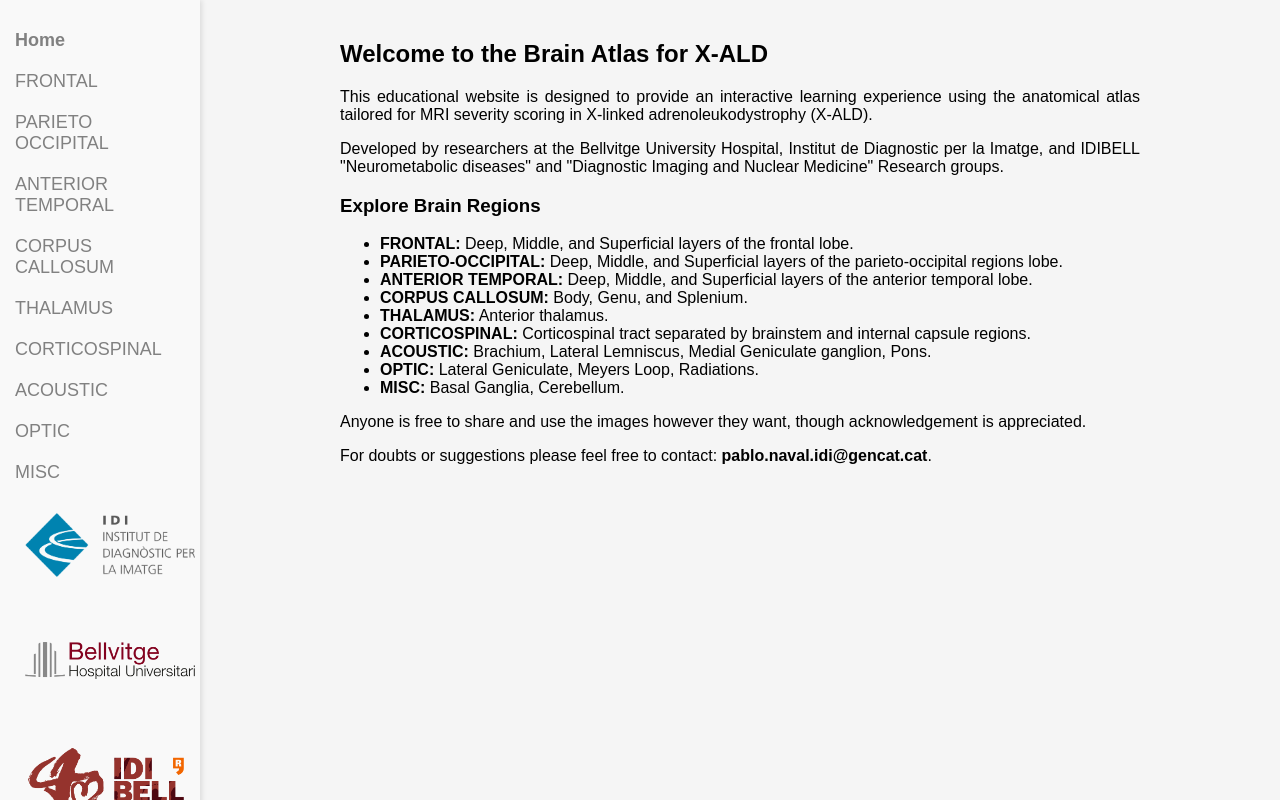
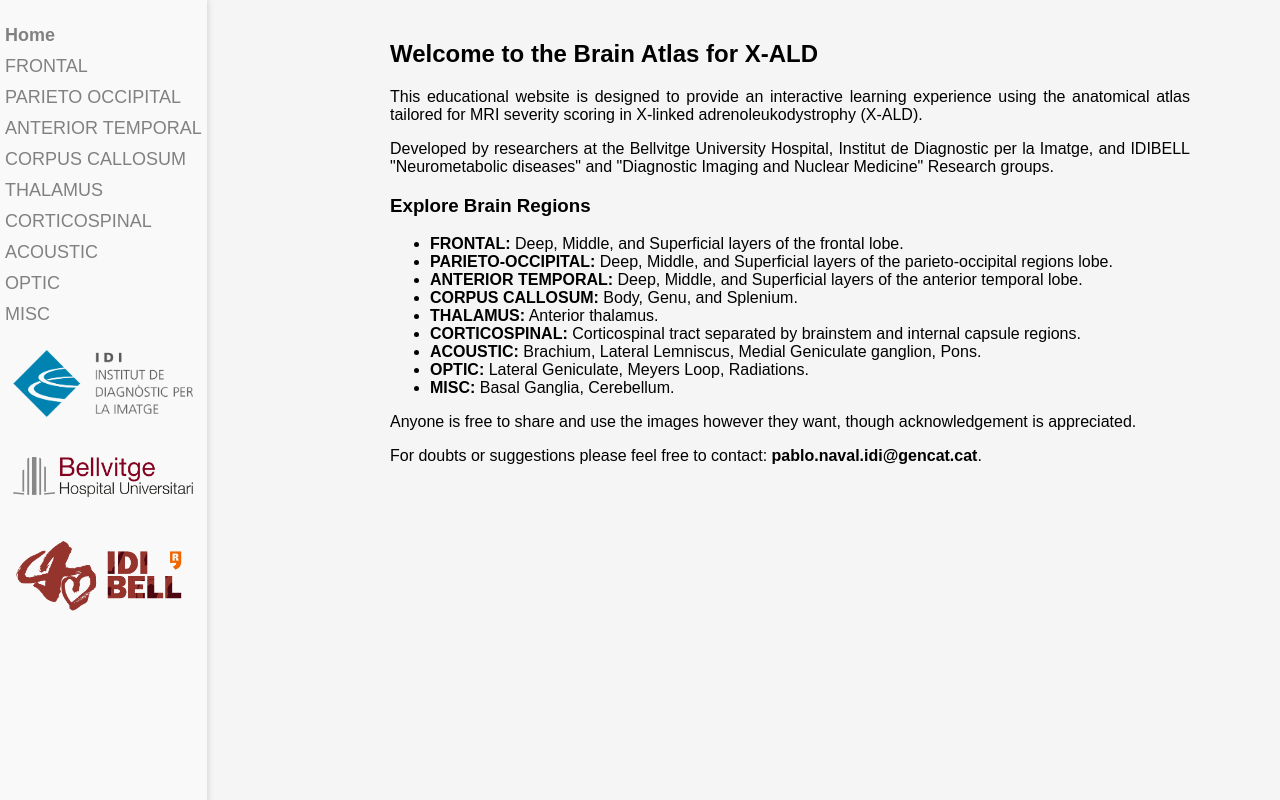
Before and after one commit to navalpablo/ALD_MRI_ATLAS, a plain HTML site: page index.html in a window 1280 px wide. Drawn offline with Linux system fonts and the light colour scheme.

```diff
--- a/index.html
+++ b/index.html
@@ -3,6 +3,7 @@
 <head>
 <meta charset="UTF-8">
 <title>Brain Atlas for X-ALD MRI Severity Score</title>
+
 <style>
     body, html {
         height: 100%;
@@ -12,13 +13,15 @@
     }
     .sidebar {
         height: 100%;
-        width: 250px;
+        min-width: 200px; /* Ensures a minimum width */
+        max-width: 210px; /* Sets a maximum width limit */
+        width: auto; /* Allows width to expand based on content */
         position: fixed;
         z-index: 1;
         top: 0;
         left: 0;
         background-color: #f9f9f9; /* nearly white background for the sidebar */
-        overflow-x: hidden;
+        overflow-x: hidden; /* Ensures no horizontal scrollbar appears */
         padding-top: 20px;
         box-shadow: 2px 0 5px rgba(0, 0, 0, 0.1); /* soft shadow for depth */
     }
@@ -31,24 +34,27 @@
     }
 
     .sidebar img {
-        width: 100%;
-        height: auto;
-        margin-bottom: 20px; /* space between logos */
+        width: 1%; /* Reducing the width to better fit the sidebar */
+        max-width: 180px; /* Ensures that the image does not exceed this width */
+        height: auto; /* Keeps the aspect ratio intact */
+        margin: 10px auto; /* Reduced margin and centered horizontally */
+        display: block; /* Ensures that the image is block level to respect width and margin settings */
         background-color: #f9f9f9; /* background color for logos */
-        padding: 10px; /* padding around the logos */
+        padding: 5px; /* Reduced padding around the logos */
     }
     .sidebar a {
-        padding: 10px 15px;
+        padding: 5px 5px;
         text-decoration: none;
         font-size: 18px;
         color: #818181;
         display: block;
+        white-space: nowrap; /* Ensures text does not wrap */
     }
     .sidebar a:hover {
         color: #f1f1f1;
     }
     .main {
-        margin-left: 250px;
+        margin-left: 300px; /* Adjusts left margin to match max sidebar width */
         padding: 20px;
         background-color: #f5f5f5; /* ensuring the main content also has a light background */
     }
@@ -95,7 +101,6 @@
         cursor: pointer;
     }
 
-
     .image-container {
         text-align: center;
         padding: 20px 0; /* Adds padding around the image */
@@ -111,6 +116,14 @@
         color: #666;
     }
 @media (max-width: 768px) {
+    .sidebar {
+        width: 200px; /* Optionally reduce the sidebar width on smaller screens */
+    }
+
+    .main {
+        margin-left: 200px; /* Adjust margin to match the sidebar width */
+    }
+
     #current-slice {
         max-height: 60vh; /* Reduces the height on smaller screens */
     }
@@ -125,17 +138,10 @@
         height: 30px;
     }
 }
+</style>
 
-    .sidebar {
-        width: 200px; /* Optionally reduce the sidebar width on smaller screens */
-    }
 
-    .main {
-        margin-left: 200px; /* Adjust margin to match the sidebar width */
-    }
-}
 
-</style>
 </head>
 <body>
 
```
Lines whose indentation alone changed are shown as unchanged.
